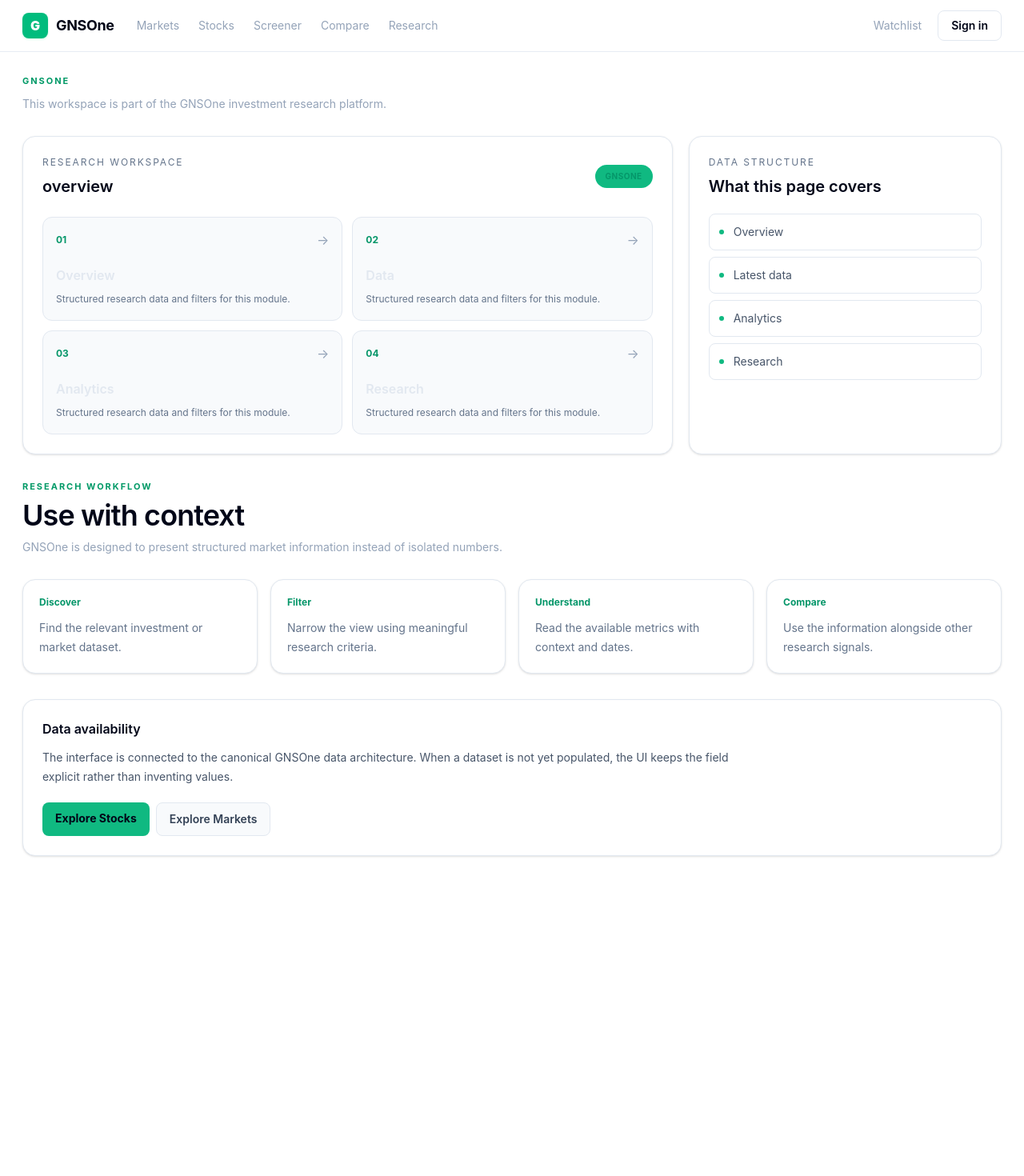
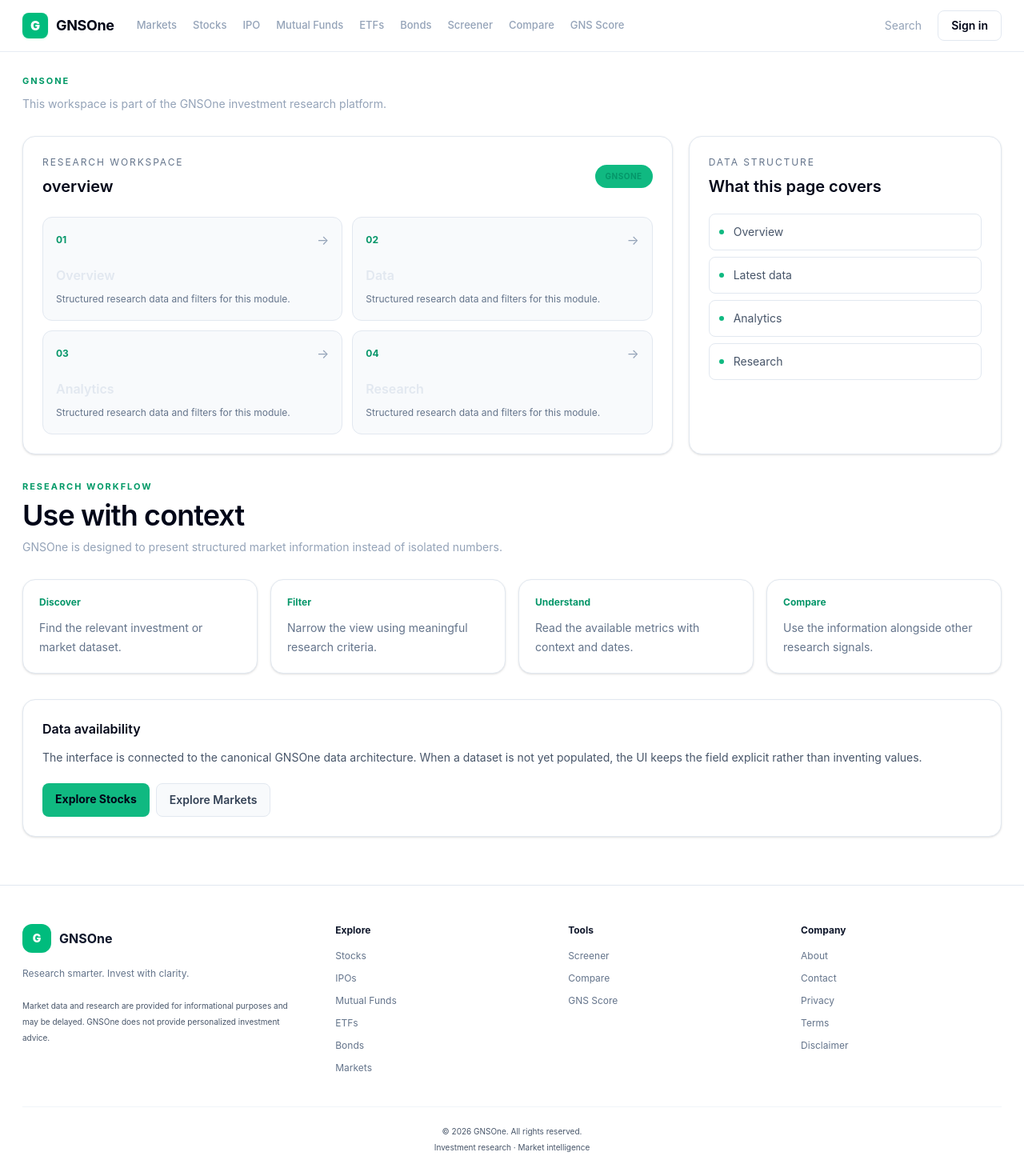
Before and after one commit to Mahi12091/Gnsone-new-, a Next.js app: page / in a window 1280 px wide. Shown: the top 1470 px of the page at 80% size. Before the commit the page ends 1098 px from the top, so only its background shows below. Built offline with nearby package versions, Linux system fonts and the light colour scheme.

Commit message:
Add responsive menu and shared footer to all SiteShell pages

```diff
--- a/src/components/site-shell.tsx
+++ b/src/components/site-shell.tsx
@@ -1,22 +1,70 @@
 import Link from "next/link";
 
 const links = [
-  ["Markets", "/markets"], ["Stocks", "/stocks"], ["Screener", "/screener"], ["Compare", "/compare"], ["Research", "/research"],
+  ["Markets", "/markets"], ["Stocks", "/stocks"], ["IPO", "/ipo"], ["Mutual Funds", "/mutual-funds"], ["ETFs", "/etfs"], ["Bonds", "/bonds"], ["Screener", "/screener"], ["Compare", "/compare"], ["GNS Score", "/gns-score"],
 ];
+
+const footerExplore = [
+  ["Stocks", "/stocks"], ["IPOs", "/ipo"], ["Mutual Funds", "/mutual-funds"], ["ETFs", "/etfs"], ["Bonds", "/bonds"], ["Markets", "/markets"],
+];
+
+const footerTools = [
+  ["Screener", "/screener"], ["Compare", "/compare"], ["GNS Score", "/gns-score"],
+];
+
+const footerCompany = [
+  ["About", "/about"], ["Contact", "/contact"], ["Privacy", "/privacy"], ["Terms", "/terms"], ["Disclaimer", "/disclaimer"],
+];
+
+function FooterLinks({ items }: { items: string[][] }) {
+  return <div className="mt-4 space-y-3 text-xs text-slate-500">{items.map(([label, href]) => <Link key={href} className="block transition hover:text-slate-950" href={href}>{label}</Link>)}</div>;
+}
 
 export function SiteShell({ children }: { children: React.ReactNode }) {
   return <div className="gns-light-page min-h-screen bg-white text-slate-950">
     <header className="sticky top-0 z-50 border-b border-slate-200/80 bg-white/95 backdrop-blur-xl">
-      <div className="mx-auto flex h-16 max-w-[1440px] items-center gap-7 px-4 lg:px-7">
-        <Link href="/" className="flex shrink-0 items-center gap-2.5"><span className="grid h-8 w-8 place-items-center rounded-lg bg-emerald-500 font-black text-white shadow-sm shadow-emerald-100">G</span><span className="text-lg font-bold tracking-[-.02em]">GNSOne</span></Link>
-        <nav className="hidden items-center gap-6 text-sm text-slate-600 lg:flex">{links.map(([label,href]) => <Link key={href} href={href} className="transition hover:text-slate-950">{label}</Link>)}</nav>
+      <div className="mx-auto flex h-16 max-w-[1440px] items-center gap-7 px-4 sm:px-6 lg:px-7">
+        <Link href="/" className="flex shrink-0 items-center gap-2.5" aria-label="GNSOne home"><span className="grid h-8 w-8 place-items-center rounded-lg bg-emerald-500 font-black text-white shadow-sm shadow-emerald-100">G</span><span className="text-lg font-bold tracking-[-.02em]">GNSOne</span></Link>
+
+        <nav className="hidden items-center gap-5 text-[13px] text-slate-600 xl:flex" aria-label="Primary navigation">{links.map(([label, href]) => <Link key={href} href={href} className="font-medium transition hover:text-slate-950">{label}</Link>)}</nav>
+
         <div className="ml-auto flex items-center gap-2">
-          <Link href="/watchlist" className="hidden rounded-lg px-3 py-2 text-sm text-slate-600 hover:bg-slate-50 hover:text-slate-950 sm:block">Watchlist</Link>
+          <Link href="/stocks" className="hidden rounded-lg px-3 py-2 text-sm text-slate-600 hover:bg-slate-50 hover:text-slate-950 sm:block">Search</Link>
           <Link href="/login" className="rounded-lg border border-slate-200 px-4 py-2 text-sm font-semibold text-slate-700 hover:bg-slate-50">Sign in</Link>
+
+          <details className="relative xl:hidden">
+            <summary className="grid h-10 w-10 cursor-pointer place-items-center rounded-lg border border-slate-200 text-slate-700 hover:bg-slate-50" aria-label="Open navigation menu">
+              <span className="flex flex-col gap-1.5"><span className="h-0.5 w-5 bg-current" /><span className="h-0.5 w-5 bg-current" /><span className="h-0.5 w-5 bg-current" /></span>
+            </summary>
+            <div className="absolute right-0 top-12 z-50 w-[min(280px,calc(100vw-32px))] rounded-2xl border border-slate-200 bg-white p-2 shadow-xl shadow-slate-200/60">
+              <nav aria-label="Mobile navigation" className="space-y-1">{links.map(([label, href]) => <Link key={href} href={href} className="block rounded-xl px-4 py-3 text-sm font-medium text-slate-700 hover:bg-slate-50 hover:text-slate-950">{label}</Link>)}</nav>
+            </div>
+          </details>
         </div>
       </div>
     </header>
-    <div className="mx-auto max-w-[1440px] px-4 py-7 lg:px-7">{children}</div>
+
+    <main className="mx-auto w-full max-w-[1440px] px-4 py-7 sm:px-6 lg:px-7">{children}</main>
+
+    <footer className="mt-8 border-t border-slate-200 bg-white">
+      <div className="mx-auto max-w-[1440px] px-4 py-12 sm:px-6 lg:px-7">
+        <div className="grid gap-10 sm:grid-cols-2 lg:grid-cols-[1.4fr_1fr_1fr_1fr]">
+          <div>
+            <Link href="/" className="flex items-center gap-2.5"><span className="grid h-9 w-9 place-items-center rounded-xl bg-emerald-500 text-sm font-black text-white">G</span><span className="font-bold text-slate-900">GNSOne</span></Link>
+            <p className="mt-4 max-w-xs text-xs leading-5 text-slate-500">Research smarter. Invest with clarity.</p>
+            <p className="mt-5 max-w-sm text-[10px] leading-5 text-slate-400">Market data and research are provided for informational purposes and may be delayed. GNSOne does not provide personalized investment advice.</p>
+          </div>
+          <div><p className="text-xs font-bold text-slate-900">Explore</p><FooterLinks items={footerExplore} /></div>
+          <div><p className="text-xs font-bold text-slate-900">Tools</p><FooterLinks items={footerTools} /></div>
+          <div><p className="text-xs font-bold text-slate-900">Company</p><FooterLinks items={footerCompany} /></div>
+        </div>
+
+        <div className="mt-10 border-t border-slate-100 pt-5 text-center text-[10px] leading-5 text-slate-400">
+          <p>© 2026 GNSOne. All rights reserved.</p>
+          <p>Investment research · Market intelligence</p>
+        </div>
+      </div>
+    </footer>
   </div>;
 }
 
```
